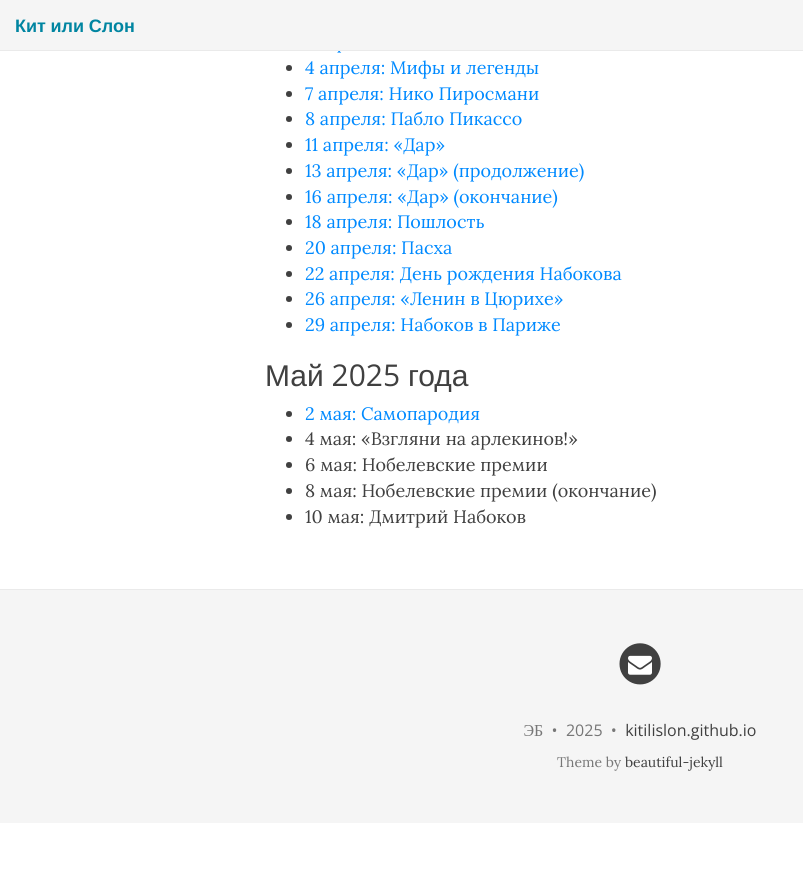
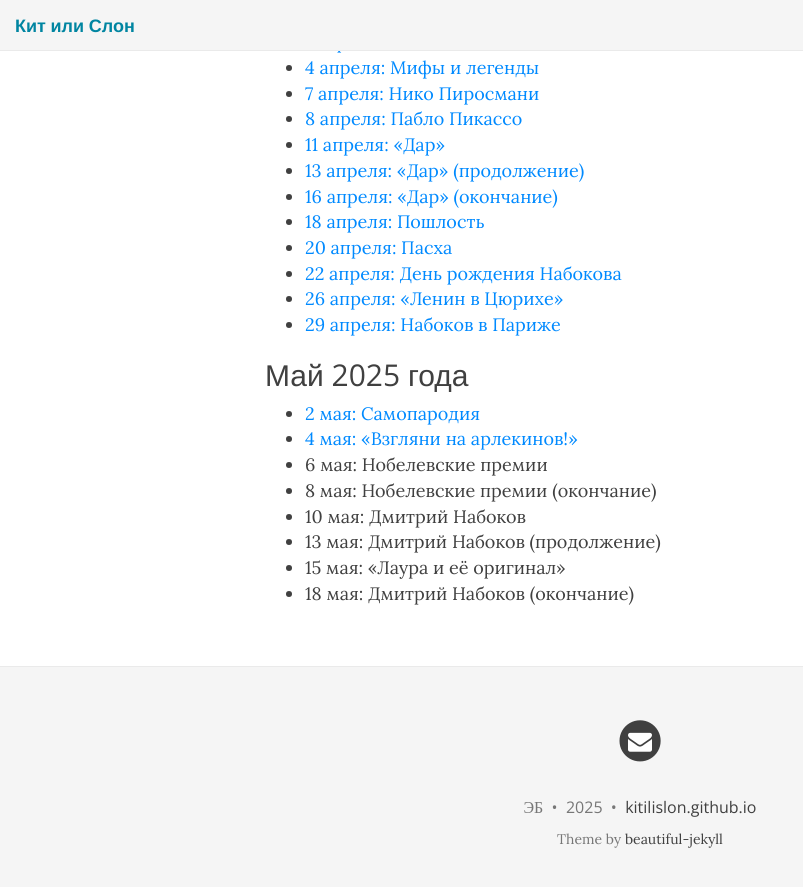
Before and after one commit to KitIliSlon/KitIliSlon.github.io, a Jekyll site: the page built from index.md, in a window 1280 px wide and 900 px high, scrolled down 2852 px. Shown: the top 887 px of the window, without its empty margins (0-803 px from the left). Built offline with Jekyll 4.4.1, drawn with Linux system fonts in a browser that asks for light colours; nearby versions of some CDN libraries; before the commit the page ends 3675 px from its top, so only the background shows below that.

Commit message:
2025-05-04

```diff
--- a/index.md
+++ b/index.md
@@ -122,7 +122,10 @@ published: true
 ## Май 2025 года
 
 * [2 мая: Самопародия](https://kitilislon.github.io/2025-05-02)
-* 4 мая: «Взгляни на арлекинов!»
+* [4 мая: «Взгляни на арлекинов!»](https://kitilislon.github.io/2025-05-04)
 * 6 мая: Нобелевские премии
 * 8 мая: Нобелевские премии (окончание)
 * 10 мая: Дмитрий Набоков
+* 13 мая: Дмитрий Набоков (продолжение)
+* 15 мая: «Лаура и её оригинал»
+* 18 мая: Дмитрий Набоков (окончание)
```
Also changed, not shown: 2025-05-04.md (added, +31 -0 lines).
